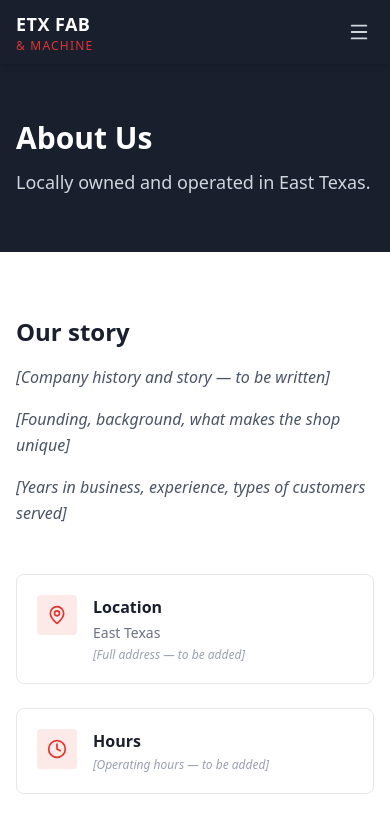
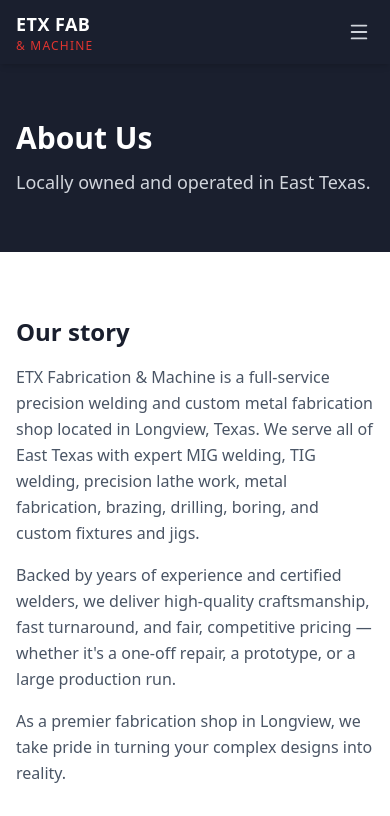
Before and after one commit to miyaga0001/etx-fab, a React (Vite) app: page /about in a window 390 px wide. Shown: the top 816 px of the page. Built offline with nearby package versions, Linux system fonts and the light colour scheme; a web font is replaced by a local one.

Commit message:
Fill known real content: footer phone, About address + story

```diff
--- a/src/components/Footer.jsx
+++ b/src/components/Footer.jsx
@@ -38,7 +38,7 @@ export default function Footer() {
           <ul className="space-y-3 text-sm">
             <li className="flex items-center gap-2">
               <Phone size={15} className="text-red shrink-0" />
-              <span>(903) [XXX-XXXX]</span>
+              <a href="tel:19036869895" className="hover:text-white transition-colors">(903) 686-9895</a>
             </li>
             <li className="flex items-start gap-2">
               <MapPin size={15} className="text-red shrink-0 mt-0.5" />
--- a/src/pages/About.jsx
+++ b/src/pages/About.jsx
@@ -19,10 +19,10 @@ export default function About() {
         <div className="max-w-6xl mx-auto px-4 sm:px-6 grid grid-cols-1 lg:grid-cols-2 gap-12">
           <div>
             <h2 className="text-2xl font-bold text-[#1a1f2e] mb-4">Our story</h2>
-            <div className="text-gray-600 leading-relaxed space-y-4 italic">
-              <p>[Company history and story — to be written]</p>
-              <p>[Founding, background, what makes the shop unique]</p>
-              <p>[Years in business, experience, types of customers served]</p>
+            <div className="text-gray-600 leading-relaxed space-y-4">
+              <p>ETX Fabrication &amp; Machine is a full-service precision welding and custom metal fabrication shop located in Longview, Texas. We serve all of East Texas with expert MIG welding, TIG welding, precision lathe work, metal fabrication, brazing, drilling, boring, and custom fixtures and jigs.</p>
+              <p>Backed by years of experience and certified welders, we deliver high-quality craftsmanship, fast turnaround, and fair, competitive pricing — whether it's a one-off repair, a prototype, or a large production run.</p>
+              <p>As a premier fabrication shop in Longview, we take pride in turning your complex designs into reality.</p>
             </div>
           </div>
 
@@ -35,7 +35,7 @@ export default function About() {
               <div>
                 <h3 className="font-semibold text-[#1a1f2e] mb-1">Location</h3>
                 <p className="text-sm text-gray-500">East Texas</p>
-                <p className="text-xs text-gray-400 mt-1 italic">[Full address — to be added]</p>
+                <p className="text-xs text-gray-400 mt-1">505 E Cotton St, Longview, TX 75601</p>
               </div>
             </div>
 
```
